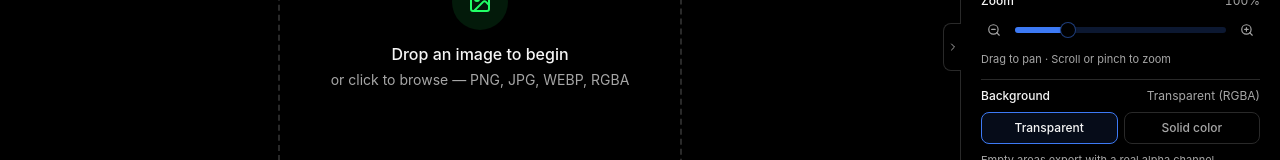
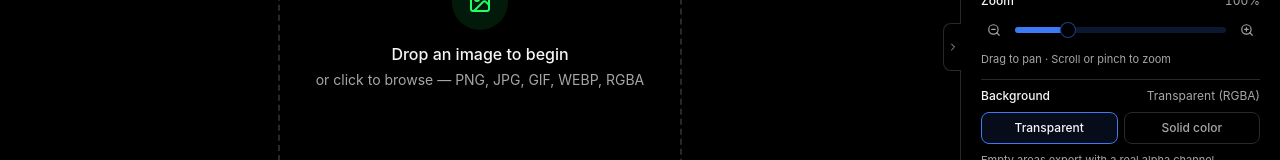
Before and after one commit to ppkantorski/Ultrahand-Wallpaper, a React (Vite) app: page / in a window 1280 px wide. Shown: the part 384-544 px from the top of the page. Built offline with nearby package versions, Linux system fonts and the light colour scheme.

Commit message:
Update supported file formats in UploadZone

```diff
--- a/src/components/UploadZone.tsx
+++ b/src/components/UploadZone.tsx
@@ -66,7 +66,7 @@ export function UploadZone({ onFile }: Props) {
         <div>
           <p className="text-base font-medium">Drop an image to begin</p>
           <p className="mt-1 text-sm text-muted-foreground">
-            or click to browse — PNG, JPG, WEBP, RGBA
+            or click to browse — PNG, JPG, GIF, WEBP, RGBA
           </p>
         </div>
       </div>
```
